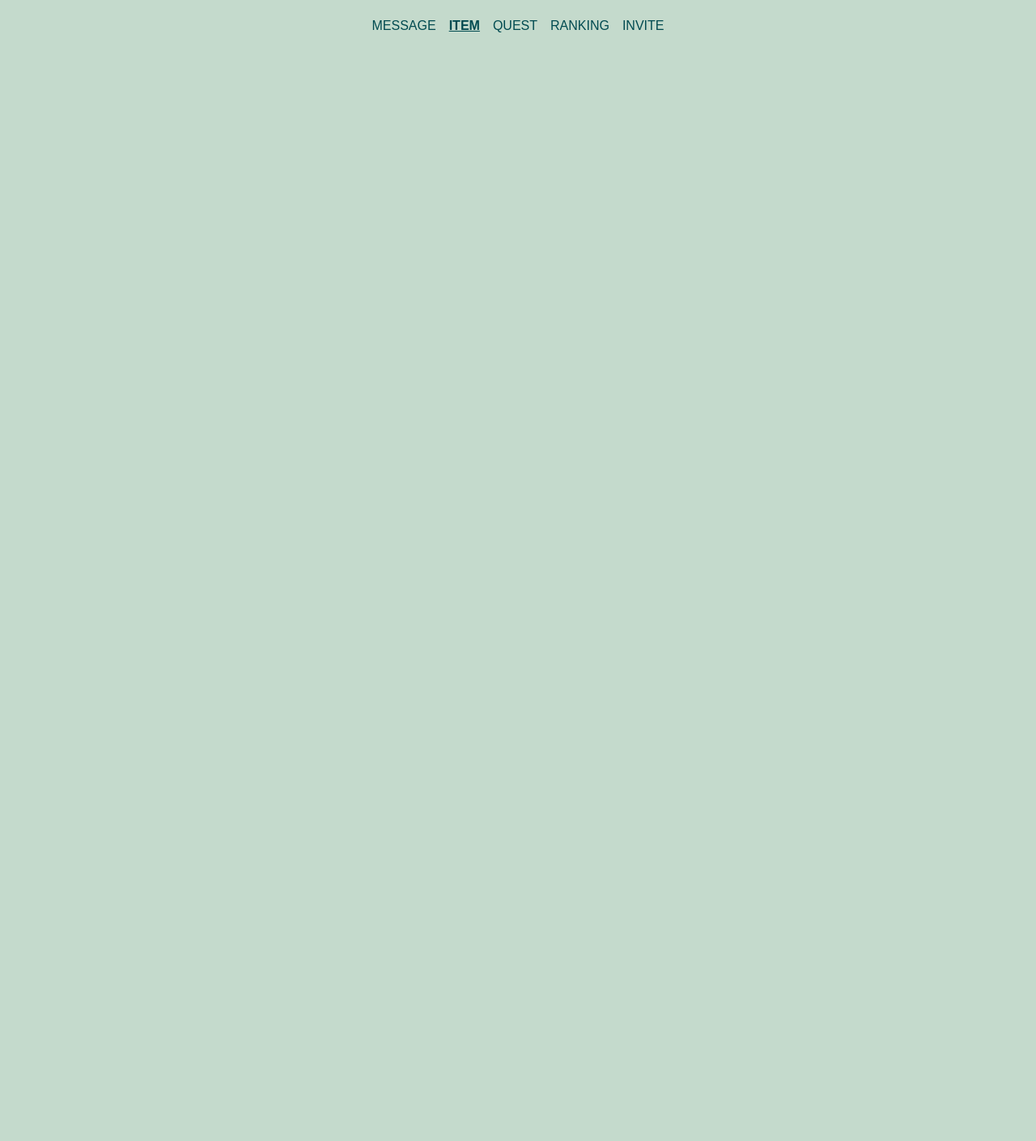
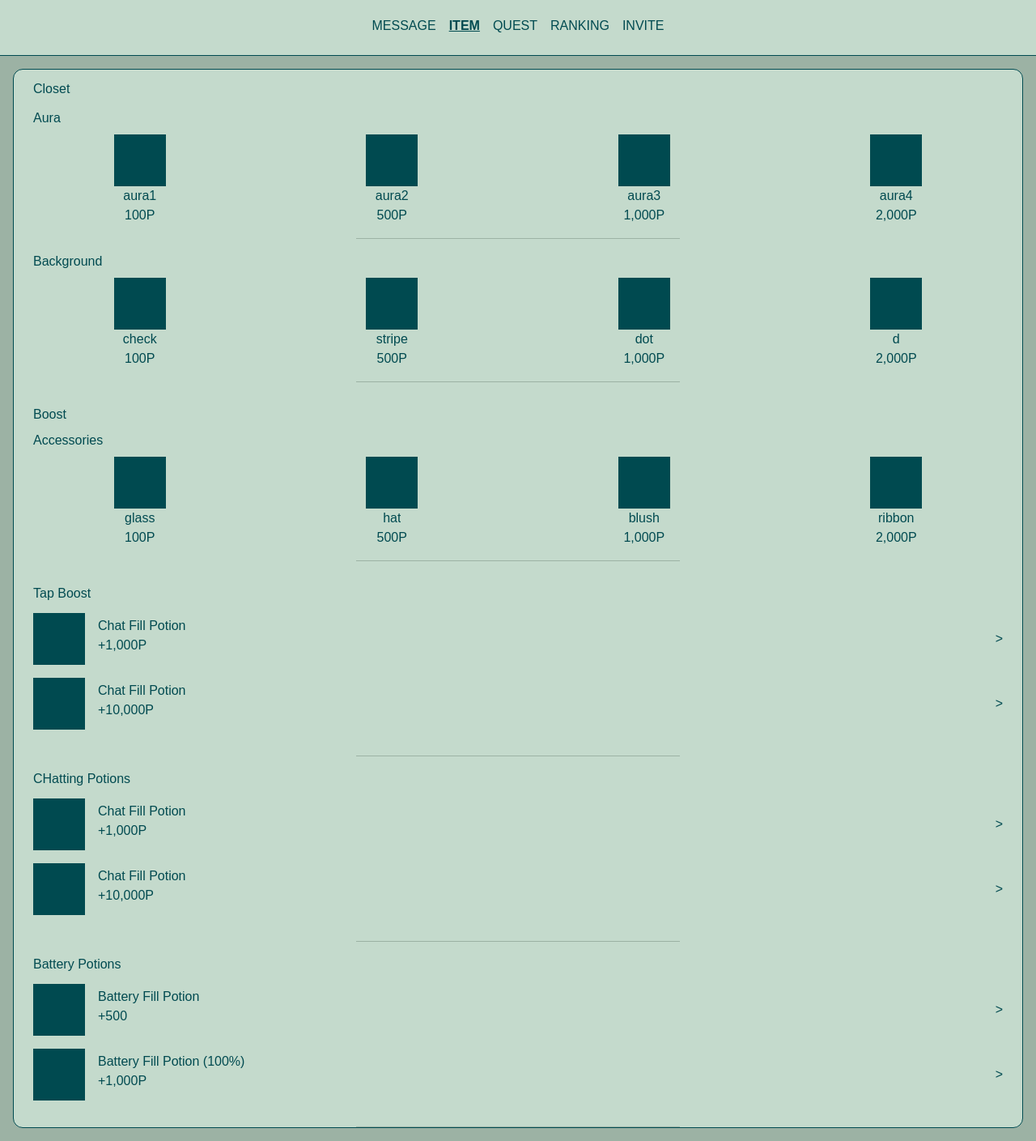
Before and after one commit to france-auth/points-app, a Next.js app: page /item in a window 1280 px wide. Shown: the whole page at 81% size. Before the commit the page ends 800 px from the top, so only its background shows below. Built offline with nearby package versions, Linux system fonts and the light colour scheme; a web font is replaced by a local one.

Commit message:
item page in progress

```diff
--- a/app/globals.css
+++ b/app/globals.css
@@ -4,6 +4,7 @@
 
 * {
     color: #004A50;
+    box-sizing: border-box;
     overflow-x: hidden;
 }
 
--- a/app/item/page.jsx
+++ b/app/item/page.jsx
@@ -1,13 +1,154 @@
 "use client"
 
 import React, { useState } from 'react';
-import { navLinks } from '@/data';
+import { navLinks, aura, background, accessories, tapBoosts, chatPotions, batteryPotions } from '@/data';
 import Link from 'next/link';
+import Image from 'next/image';
 
 const Quest = () => {
     return (
         <main>
-            <NavBar className="sticky top-0" />
+            <NavBar />
+
+            {/** CLOSET - Aura */}
+            <div className='bg-[#9CB2A4] min-h-screen p-4'>
+                <div className='w-full bg-[#C4DACC] flex flex-col rounded-xl border border-[#004A50]'>
+
+
+                    {/** CLOSET - Aura */}
+                    <h3 className='m-3 ml-6'>Closet</h3>
+                    <p className='mb-2 ml-6'>Aura</p>
+
+                    <div>
+                        <div className='flex justify-around items-center '>
+                            {aura.map((aura, index) => (
+                                <div key={index}
+                                className='flex flex-col justify-center items-center cursor-pointer'>
+                                    <Image src={aura.aura} />
+                                    <p>{aura.name}</p>
+                                    <p>{aura.price}</p>
+                                </div>
+                            ))}
+                        </div>
+                    </div>
+
+                    <hr className='flex flex-col items-center justify-center mx-auto my-4 w-[25rem] border-[#9CB2A4]'></hr>
+
+
+
+                    {/** CLOSET - Background */}
+                    <h3 className='m-3 mt-0 mb-2 ml-6'>Background</h3>
+
+                    <div>
+                        <div className='flex justify-around items-center '>
+                            {background.map((bg, index) => (
+                                <div key={index}
+                                className='flex flex-col justify-center items-center cursor-pointer'>
+                                    <Image src={bg.bg} />
+                                    <p>{bg.name}</p>
+                                    <p>{bg.price}</p>
+                                </div>
+                            ))}
+                        </div>
+                    </div>
+
+                    <hr className='flex flex-col items-center justify-center mx-auto my-4 w-[25rem] border-[#9CB2A4]'></hr>
+
+
+
+
+                    {/** BOOST - Accessories */}
+                    <h3 className='m-3 mb-2 ml-6'>Boost</h3>
+                    <p className='mb-2 ml-6'>Accessories</p>
+
+                    <div>
+                        <div className='flex justify-around items-center '>
+                            {accessories.map((acc, index) => (
+                                <div key={index}
+                                className='flex flex-col justify-center items-center cursor-pointer'>
+                                    <Image src={acc.acc} />
+                                    <p>{acc.name}</p>
+                                    <p>{acc.price}</p>
+                                </div>
+                            ))}
+                        </div>
+                    </div>
+                    <hr className='flex flex-col items-center justify-center mx-auto my-4 w-[25rem] border-[#9CB2A4]'></hr>
+
+
+
+
+                    {/** BOOST - Tap Boost */}
+                    <h3 className='m-3 mb-3 ml-6'>Tap Boost</h3>
+                    <div>
+                        <div className='flex flex-col justify-evenly items-center'>
+                            {tapBoosts.map((tap, index) => (
+                                <div key={index}
+                                className='flex justify-between items-center w-full px-6 cursor-pointer'>
+                                    <div className='flex mb-4'>
+                                        <Image src={tap.img} />
+                                        <div className='flex flex-col justify-center ml-4 mb-2'>
+                                            <p>{tap.name}</p>
+                                            <p>{tap.xp}</p>
+                                        </div>
+                                    </div>
+                                    <p className='flex font-medium py-4 mb-4'>{tap.arrow}</p>
+                                </div>
+                            ))}
+                        </div>
+                    </div>
+                    <hr className='flex flex-col items-center justify-center mx-auto my-4 w-[25rem] border-[#9CB2A4]'></hr>
+
+
+
+
+                    {/** BOOST - Chatting Potions */}
+                    <h3 className='m-3 mb-3 mt-0 ml-6'>CHatting Potions</h3>
+                    <div>
+                        <div className='flex flex-col justify-evenly items-center'>
+                            {chatPotions.map((chat, index) => (
+                                <div key={index}
+                                className='flex justify-between items-center w-full px-6 cursor-pointer'>
+                                    <div className='flex mb-4'>
+                                        <Image src={chat.img} />
+                                        <div className='flex flex-col justify-center ml-4 mb-2'>
+                                            <p>{chat.name}</p>
+                                            <p>{chat.xp}</p>
+                                        </div>
+                                    </div>
+                                    <p className='flex font-medium py-4 mb-4'>{chat.arrow}</p>
+                                </div>
+                            ))}
+                        </div>
+                    </div>
+                    <hr className='flex flex-col items-center justify-center mx-auto my-4 w-[25rem] border-[#9CB2A4]'></hr>
+
+
+
+
+                    {/** BOOST - Battery Potions */}
+                    <h3 className='m-3 mb-3 mt-0 ml-6'>Battery Potions</h3>
+                    <div>
+                        <div className='flex flex-col justify-evenly items-center'>
+                            {batteryPotions.map((battery, index) => (
+                                <div key={index}
+                                className='flex justify-between items-center w-full px-6 cursor-pointer'>
+                                    <div className='flex mb-4'>
+                                        <Image src={battery.img} />
+                                        <div className='flex flex-col justify-center ml-4 mb-2'>
+                                            <p>{battery.name}</p>
+                                            <p>{battery.xp}</p>
+                                        </div>
+                                    </div>
+                                    <p className='flex font-medium py-4 mb-4'>{battery.arrow}</p>
+                                </div>
+                            ))}
+                        </div>
+                    </div>
+
+                    <hr className='flex flex-col items-center justify-center mx-auto mt-4 w-[25rem] border-[#9CB2A4]'></hr>
+                </div>
+            </div>
         </main>
     )
 }
@@ -29,8 +170,8 @@ const NavBar = () => {
         setActiveIndex(id); // Step 2: Update activeIndex on click
     };
     return (
-        <div>
-            <ul className="flex px-2 py-3 mb-4 list-none justify-center">
+        <div className='sticky top-0 z-50'>
+            <ul className="flex px-2 py-3 mb-1 list-none justify-center">
             {navLinks.map((nav) => (
                 <Link
                 key={nav.id}
@@ -46,6 +187,7 @@ const NavBar = () => {
                 </Link>
             ))}
             </ul>
+            <hr className='border-[#004A50]' />
         </div>
     )
 };
--- a/components/InviteModal.jsx
+++ b/components/InviteModal.jsx
@@ -28,7 +28,7 @@ const InviteModal = ({isOpen, isClosed}) => {
                     {inviteRewards.map((reward) => (
                         <li
                         key={reward.id}
-                        className='my-3 flex list-disc justify-center'>
+                        className='my-3 flex justify-center'>
                             {reward.invite}
                         </li>
                     ))}
--- a/data/index.js
+++ b/data/index.js
@@ -234,21 +234,25 @@ export const aura = [
     {
         id: 1,
         aura: rectangle,
+        name: "aura1",
         price: "100P",
     },
     {
         id: 2,
         aura: rectangle,
+        name: "aura2",
         price: "500P",
     },
     {
         id: 3,
         aura: rectangle,
+        name: "aura3",
         price: "1,000P",
     },
     {
         id: 4,
         aura: rectangle,
+        name: "aura4",
         price: "2,000P",
     },
 ];
@@ -256,22 +260,26 @@ export const aura = [
 export const background = [
     {
         id: 1,
-        bg: "check",
+        bg: rectangle,
+        name: "check",
         price: "100P",
     },
     {
         id: 2,
-        bg: "stripe",
+        bg: rectangle,
+        name: "stripe",
         price: "500P",
     },
     {
         id: 3,
-        bg: "dot",
+        bg: rectangle,
+        name: "dot",
         price: "1,000P",
     },
     {
         id: 4,
-        bg: "d",
+        bg: rectangle,
+        name: "d",
         price: "2,000P",
     },
 ];
@@ -279,26 +287,29 @@ export const background = [
 export const accessories = [
     {
         id: 1,
-        acc: "glass",
+        acc: rectangle,
+        name: "glass",
         price: "100P",
     },
     {
         id: 2,
-        acc: "hat",
+        acc: rectangle,
+        name: "hat",
         price: "500P",
     },
     {
         id: 3,
-        acc: "blush",
+        acc: rectangle,
+        name: "blush",
         price: "1,000P",
     },
     {
         id: 4,
-        acc: "ribbon",
+        acc: rectangle,
+        name: "ribbon",
         price: "2,000P",
     },
 ];
-
 
 export const rankPageButtons = [
     {
@@ -317,3 +328,48 @@ export const rankPageButtons = [
         page: 5
     },
 ]
+
+export const tapBoosts = [
+    {
+        img: rectangle,
+        name: "Chat Fill Potion",
+        xp: "+1,000P",
+        arrow: ">"
+    },
+    {
+        img: rectangle,
+        name: "Chat Fill Potion",
+        xp: "+10,000P",
+        arrow: ">"
+    },
+]
+
+export const chatPotions = [
+    {
+        img: rectangle,
+        name: "Chat Fill Potion",
+        xp: "+1,000P",
+        arrow: ">"
+    },
+    {
+        img: rectangle,
+        name: "Chat Fill Potion",
+        xp: "+10,000P",
+        arrow: ">"
+    },
+]
+
+export const batteryPotions = [
+    {
+        img: rectangle,
+        name: "Battery Fill Potion",
+        xp: "+500",
+        arrow: ">"
+    },
+    {
+        img: rectangle,
+        name: "Battery Fill Potion (100%)",
+        xp: "+1,000P",
+        arrow: ">"
+    },
+]
```
